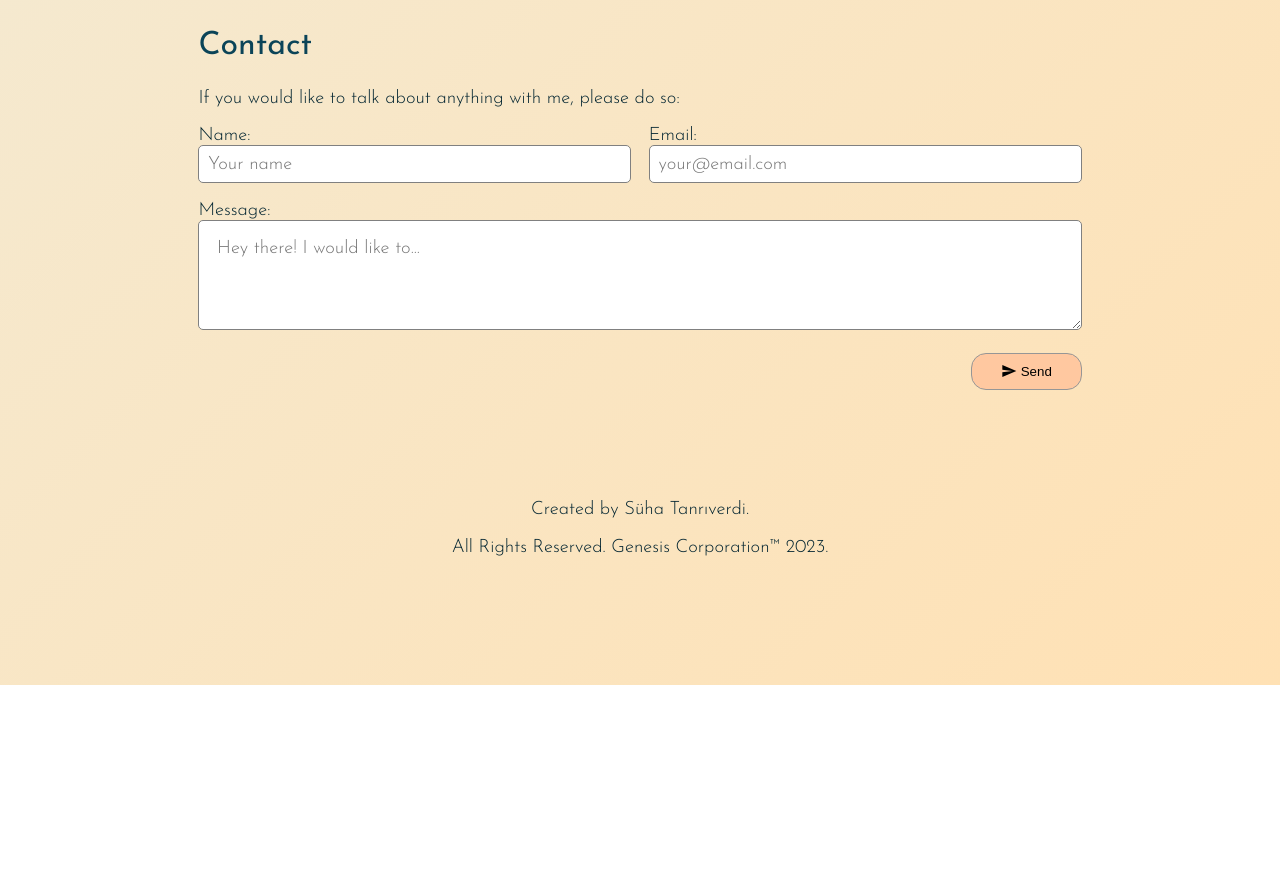
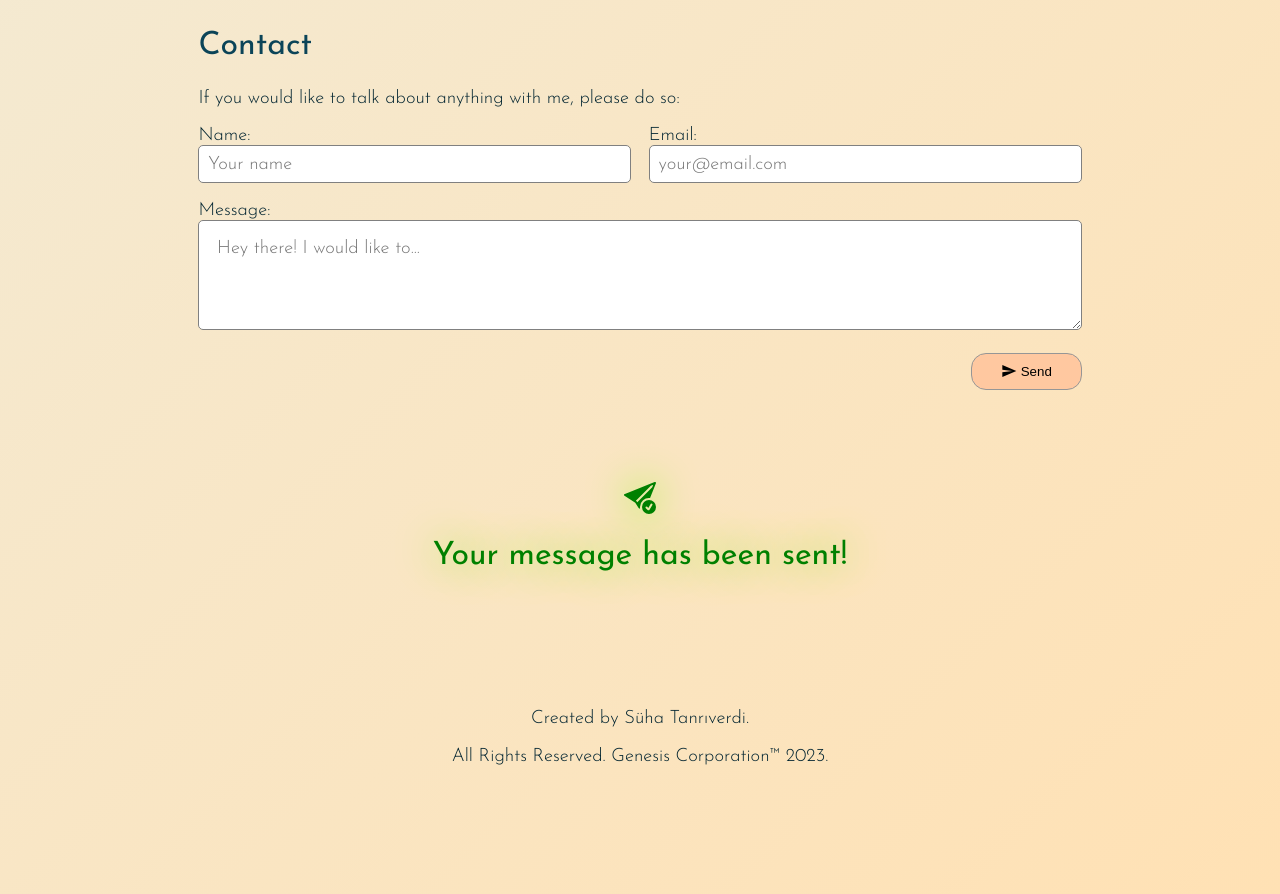
Before and after one commit to shtanriverdi/shtanriverdi.github.io, a plain HTML site: page index.html in a window 1280 px wide. Shown: the part 3511-4405 px from the top of the page. Before the commit the page ends 4196 px from the top, so only its background shows below. Drawn offline with Linux system fonts and the light colour scheme.

Commit message:
Add svg shadow

```diff
--- a/app.css
+++ b/app.css
@@ -14,6 +14,23 @@ textarea {
     font-family: 'Josefin Sans', sans-serif;
     font-weight: 300;
     font-size: 1rem;
+}
+
+.green {
+    color: green;
+    text-shadow: 0px 0px 40px #8bff00;
+}
+
+.svgShadow {
+    color: green;
+    filter: drop-shadow(0px 0px 20px #8bff00);
+}
+
+.messageSent {
+    display: flex;
+    flex-direction: column;
+    justify-content: center;
+    align-items: center;
 }
 
 .hr {
--- a/index.html
+++ b/index.html
@@ -320,11 +320,13 @@
                 <div class="contactContainer flex">
                     <div class="pad-b pad-r w-f">
                         <label for="name">Name:</label>
-                        <input class="input-corner pd-input w-f" id="name" type="text" name="name" placeholder="Your name" required>
+                        <input class="input-corner pd-input w-f" id="name" type="text" name="name"
+                            placeholder="Your name" required>
                     </div>
                     <div class="pad-b w-f">
                         <label for="email">Email:</label>
-                        <input class="input-corner pd-input w-f" id="email" type="email" name="email" placeholder="your@email.com" required>
+                        <input class="input-corner pd-input w-f" id="email" type="email" name="email"
+                            placeholder="your@email.com" required>
                     </div>
                 </div>
                 <div class="pad-b">
@@ -342,6 +344,14 @@
             </form>
         </section>
 
+        <section class="messageSent">
+            <svg class="svgShadow" xmlns="http://www.w3.org/2000/svg" width="32" height="32" fill="green" viewBox="0 0 16 16">
+                <path d="M15.964.686a.5.5 0 0 0-.65-.65L.767 5.855H.766l-.452.18a.5.5 0 0 0-.082.887l.41.26.001.002 4.995 3.178 1.59 2.498C8 14 8 13 8 12.5a4.5 4.5 0 0 1 5.026-4.47L15.964.686Zm-1.833 1.89L6.637 10.07l-.215-.338a.5.5 0 0 0-.154-.154l-.338-.215 7.494-7.494 1.178-.471-.47 1.178Z" />
+                <path d="M16 12.5a3.5 3.5 0 1 1-7 0 3.5 3.5 0 0 1 7 0Zm-1.993-1.679a.5.5 0 0 0-.686.172l-1.17 1.95-.547-.547a.5.5 0 0 0-.708.708l.774.773a.75.75 0 0 0 1.174-.144l1.335-2.226a.5.5 0 0 0-.172-.686Z" />
+            </svg>
+            <h2 class="green">Your message has been sent!</h2>
+        </section>
+
         <footer class="footer flex">
             <div>
                 <p>Created by Süha Tanrıverdi.</p>
```
